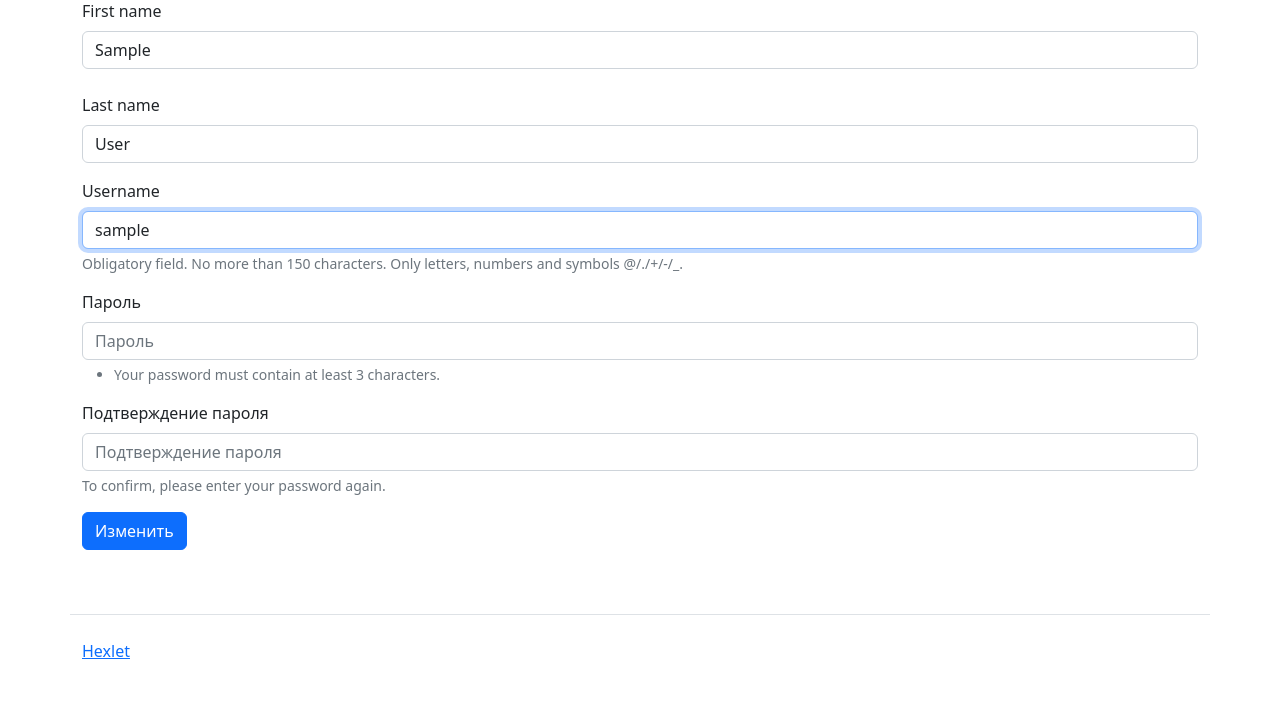
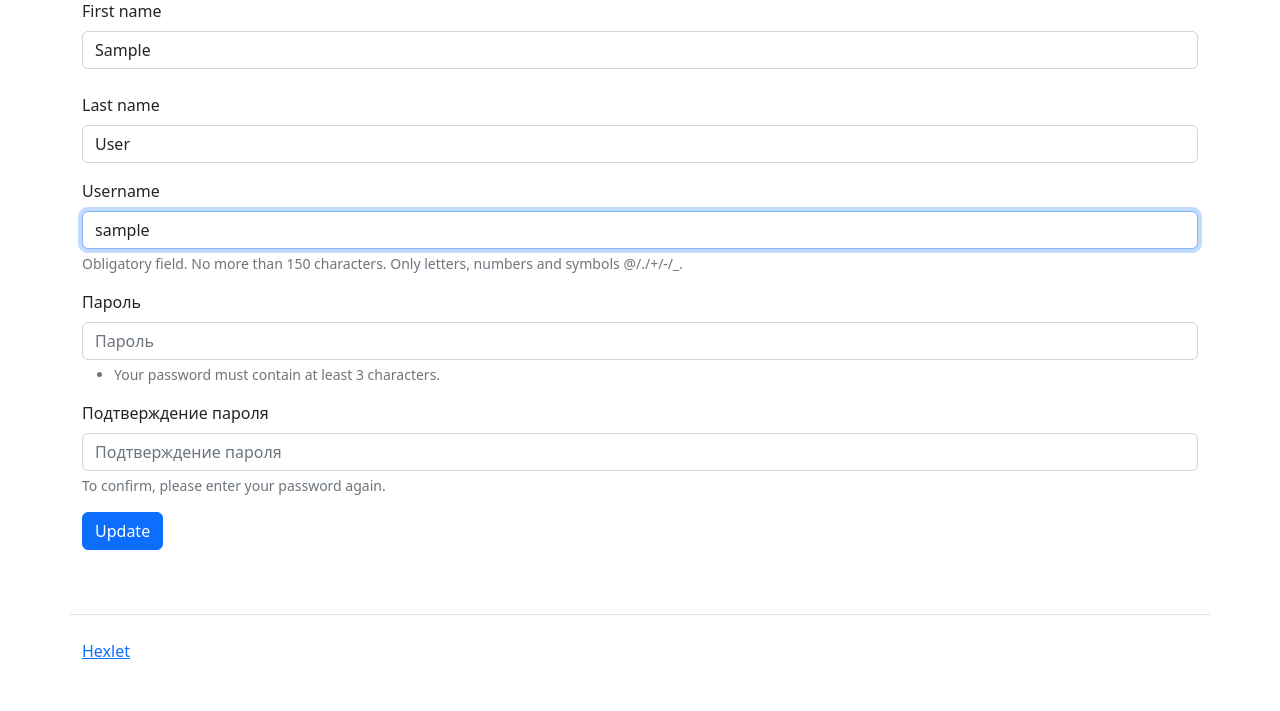
Before and after one commit to BezrezenTLNH/Task_Manager, a Django app: page /users/1/update/ in a window 1280 px wide. Shown: the part 199-910 px from the top of the page. Run offline with Django 4.2, Linux system fonts and the light colour scheme; the visitor is signed in with stand-in values (Sample User, id 1); data comes from the database, SQL or seed files in the repository; some libraries are stand-ins or nearby versions.

Commit message:
change translation for hexlet texts

```diff
--- a/task_manager/templates/users/update.html
+++ b/task_manager/templates/users/update.html
@@ -37,7 +37,7 @@
         <input type="password" name="password2" autocomplete="new-password" class="form-control" placeholder="{% translate 'Password confirmation' %}" required="" id="id_password2">
         <div class="form-text">{% translate 'To confirm, please enter your password again.' %}</div>
     </div>
-    <input class="btn btn-primary" type="submit" value="{% translate 'Change' %}">
+    <input class="btn btn-primary" type="submit" value="{% translate 'Update' %}">
 </form>
     {% if form.errors%}
         {% for error in form.errors %}
```
Also changed, not shown: task_manager/locale/ru/LC_MESSAGES/django.po, 1 other file.
